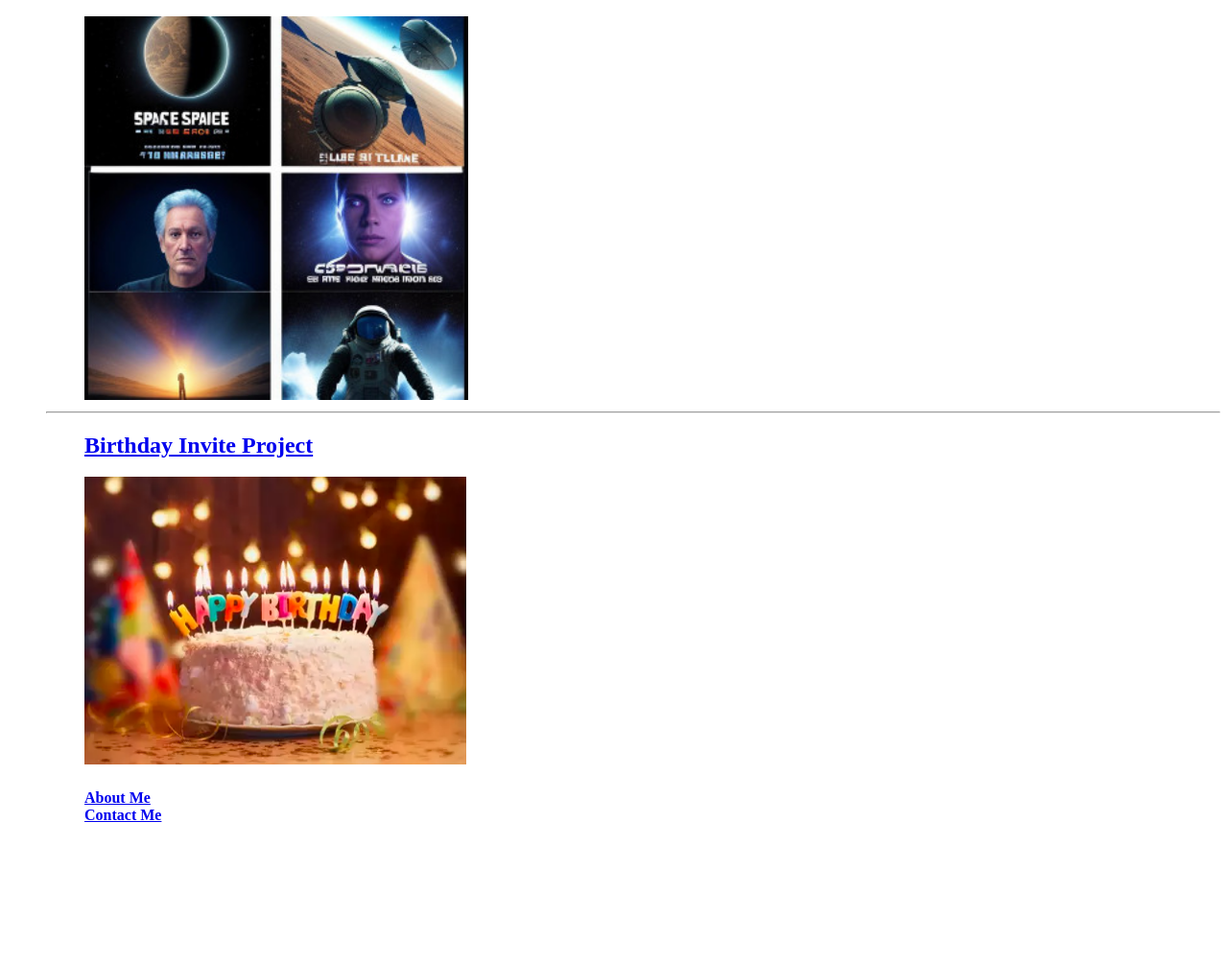
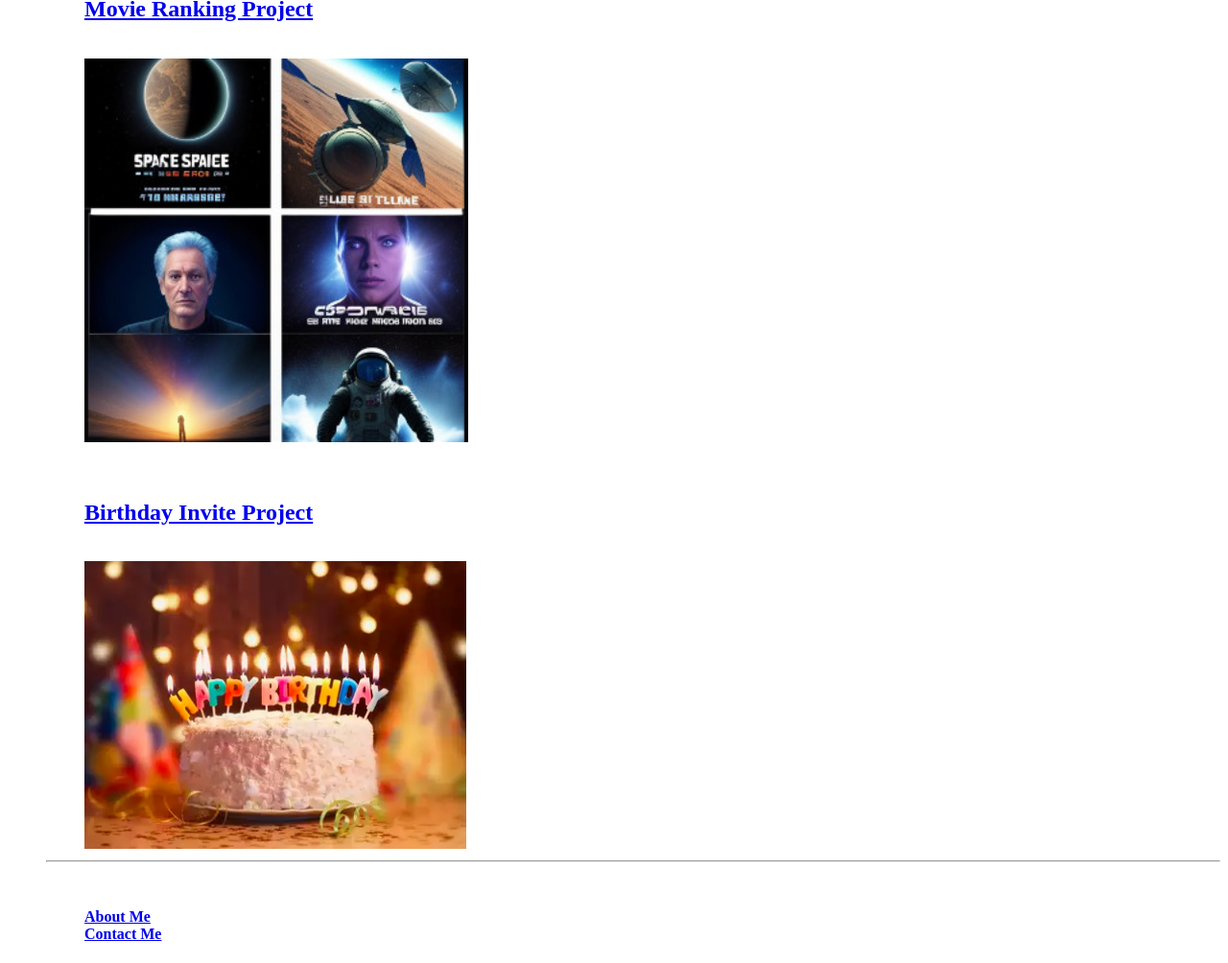
Before and after one commit to Mohammed-Rayan-Shariff/html.portfolio, a plain HTML site: page index.html in a window 1280 px wide. Shown: the part 179-1183 px from the top of the page at 96% size. Before the commit the page ends 1059 px from the top, so only its background shows below. Drawn offline with Linux system fonts and the light colour scheme.

Commit message:
Add files via upload

```diff
--- a/index.html
+++ b/index.html
@@ -13,26 +13,28 @@
     <h2>I'm a Web Developer</h2>
 
            <hr />
+           <br/>
       <ol>
          <h2><a href="public/movie-ranking.html"> Movie Ranking Project</a></h2>
        </ol>
-
+       <br/>
          <ol>
            <image src="assets/images/Top-Movie-Ranking.jpg" height="400" alt="top 3 movie ranking list"/>
          </ol>
-           <hr/>
 
+         <br/><br/>
            <ol>
           <h2><a href="public/birthday-invite.html">Birthday Invite Project</a></h2>
            </ol>
-
+           <br/>
         <ol>
            <image src="assets/images/Birthday-invitation.png" height="300" alt="birthday cake">
-
-
+           </ol>
+          <hr /><br/>
+         <ol>
           <h4><a href="public/about.html"> About Me</a> <br />
            <a href="public/contact.html"> Contact Me</a> <br /></h4>
-           <ol>
+         </ol>
 </body>
 </html>
 
```
